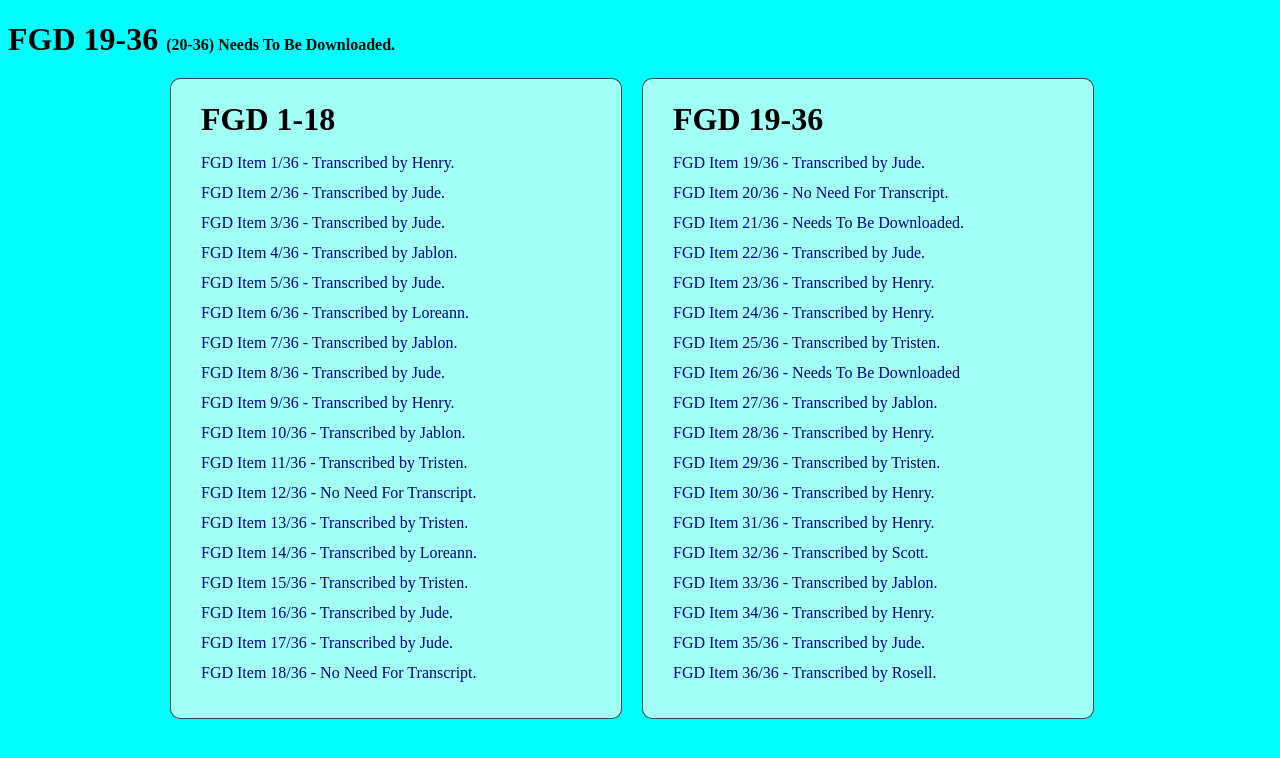
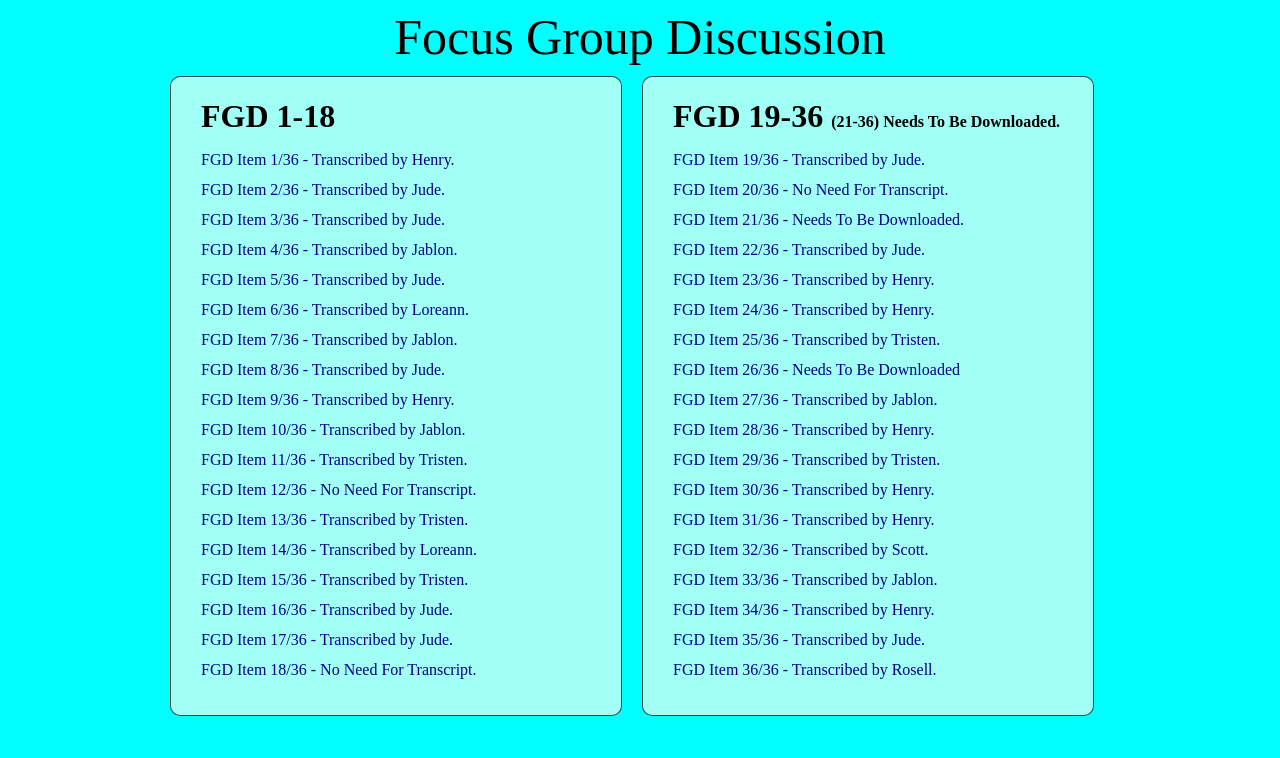
Before and after one commit to juniorhenry08/focusgrouplist, a plain HTML site: page index.html in a window 1280 px wide. Drawn offline with Linux system fonts and the light colour scheme.

Commit message:
Update index.html

```diff
--- a/index.html
+++ b/index.html
@@ -9,7 +9,7 @@
     <link rel="shortcut icon" type="x-icon" href="5543677.png">
 </head>
 <body>
-    <h1>FGD 19-36 <span id="tttt">(20-36) Needs To Be Downloaded.</span></h1>
+    <header>Focus Group Discussion</header>
      <div id="container">
       <div class="coll">
         <h1>FGD 1-18</h1>
@@ -34,7 +34,7 @@
       </div>
      </div>
     <div class="coll2">
-        <h1>FGD 19-36</h1>
+        <h1>FGD 19-36 <span id="tttt">(21-36) Needs To Be Downloaded.</span></h1>
         <a href="https://kobo.humanitarianresponse.info/#/forms/aPHcuH29wwZnJVXtDnFj4y/data/processing/opening_survey-opening_Audio/a3076942-1eaf-4c03-b576-44122e912fa5" target="_blank" rel="noreferrer noopener">FGD Item 19/36 - Transcribed by Jude.</a>
     <a href="https://kobo.humanitarianresponse.info/#/forms/aPHcuH29wwZnJVXtDnFj4y/data/processing/opening_survey-opening_Audio/84a11959-9739-4717-ab50-c9146a78c454" target="_blank" rel="noreferrer noopener">FGD Item 20/36 - No Need For Transcript.</a>
     <a href="">FGD Item 21/36 - Needs To Be Downloaded.</a>
```
